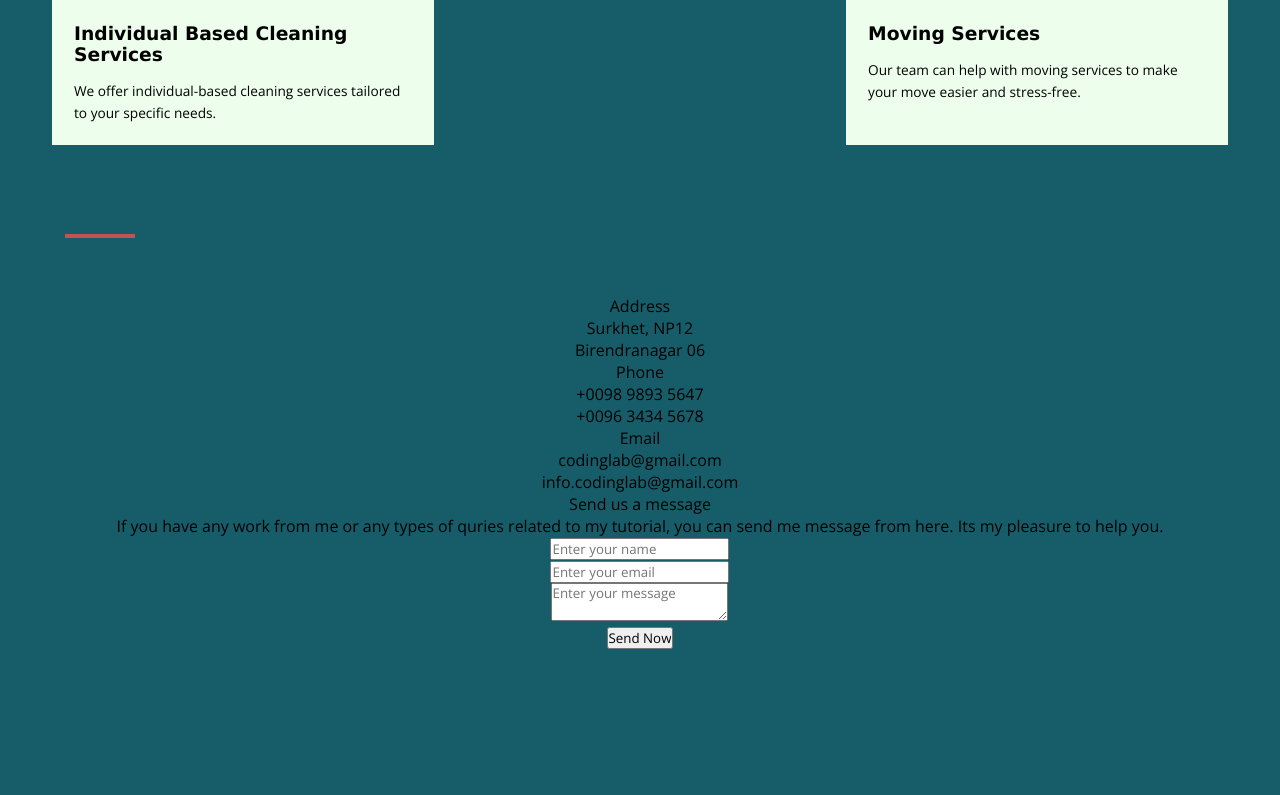
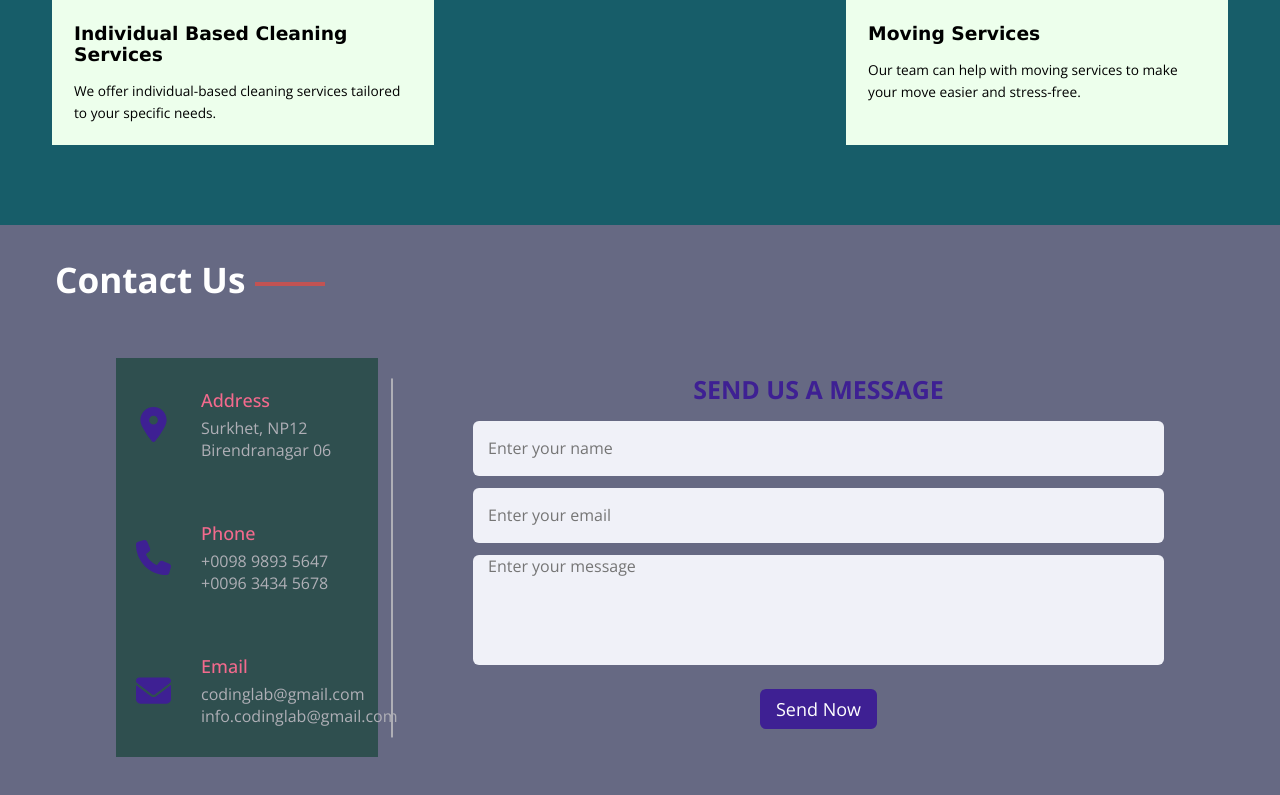
Before and after one commit to nyambogahezron/eddie_clean_services_app, a React (Vite) app: page / in a window 1280 px wide. Shown: the part 5433-6228 px from the top of the page. Built offline with nearby package versions, Linux system fonts and the light colour scheme.

Commit message:
add contact form

```diff
--- a/src/index.css
+++ b/src/index.css
@@ -787,68 +787,95 @@ section {
 -------------- HOME SECTION -------------------
 ************* CONTACT US ************************
 *************/
+#contact {
+  background: #666983;
+}
 
-/* contact */
-/* .container .content {
+#contact .container{
+  width: 85%;
+}
+
+#contact .content {
   display: flex;
   align-items: center;
   justify-content: space-between;
 }
-.container .content .left-side {
-  width: 25%;
-  height: 100%;
+#contact .content .left-side {
+  position: relative;
   display: flex;
   flex-direction: column;
   align-items: center;
   justify-content: center;
+  width: 25%;
+  height: 100%;
   margin-top: 15px;
-  position: relative;
+  background: #2F4F4F;
 }
-.content .left-side::before {
+
+#contact .left-side::before {
   content: "";
   position: absolute;
-  height: 70%;
+  height: 90%;
   width: 2px;
   right: -15px;
   top: 50%;
   transform: translateY(-50%);
   background: #afafb6;
 }
-.content .left-side .details {
-  margin: 14px;
-  text-align: center;
+
+#contact .content .left-side .details {
+  display: flex;
+  width: 100%;
+  margin: 20px;
+  gap: 20px;
 }
-.content .left-side .details i {
-  font-size: 30px;
+
+#contact .content .left-side .details .icon {
+  margin-left: 20px;
+  display: flex;
+  align-items: center;
+}
+
+#contact .content .left-side .details svg {
+  font-size: 35px;
   color: #3e2093;
-  margin-bottom: 10px;
 }
-.content .left-side .details .topic {
+
+#contact .content .left-side .info{
+display: flex;
+flex-direction: column;
+width: 70%;
+align-items: self-start;
+padding: 10px;
+color: #afafb6;
+
+}
+#contact .content .left-side .info .topic {
   font-size: 18px;
   font-weight: 500;
-}
-.content .left-side .details .text-one,
-.content .left-side .details .text-two {
-  font-size: 14px;
-  color: #afafb6;
+  color: #f36a8d;
+  margin-bottom: 5px;
 }
 
-.container .content .right-side {
+ #contact .right-side {
   width: 75%;
-  margin-left: 75px;
+  margin-left: 95px;
 }
-.content .right-side .topic-text {
-  font-size: 23px;
-  font-weight: 600;
+ #contact .right-side .contact-form  .topic-text {
+  font-size: 25px;
+  font-weight: 700;
   color: #3e2093;
+  text-transform: uppercase;
+  margin-bottom: 15px;
 }
-.right-side .input-box {
+
+#contact .right-side .contact-form  .input-box {
   height: 55px;
   width: 100%;
   margin: 12px 0;
 }
-.right-side .input-box input,
-.right-side .input-box textarea {
+ #contact .right-side .contact-form  .input-box input,
+ #contact .right-side .contact-form  .input-box textarea {
   height: 100%;
   width: 100%;
   border: none;
@@ -859,7 +886,7 @@ section {
   padding: 0 15px;
   resize: none;
 }
-.right-side .message-box {
+ #contact .right-side .contact-form .message-box {
   min-height: 110px;
 }
 .right-side .input-box textarea {
@@ -869,7 +896,7 @@ section {
   display: inline-block;
   margin-top: 12px;
 }
-.right-side .button input[type="button"] {
+ #contact .right-side .contact-form  .button input[type="button"] {
   color: #fff;
   font-size: 18px;
   outline: none;
@@ -880,26 +907,20 @@ section {
   cursor: pointer;
   transition: all 0.3s ease;
 }
-.button input[type="button"]:hover {
+ #contact .right-side .contact-form .button input[type="button"]:hover {
   background: #5029bc;
 }
 
 @media (max-width: 950px) {
-  .container {
-    width: 90%;
-    padding: 30px 40px 40px 35px;
-  }
-  .container .content .right-side {
+
+  #contact .container .content .right-side {
     width: 75%;
     margin-left: 55px;
   }
 }
 @media (max-width: 820px) {
-  .container {
-    margin: 40px 0;
-    height: 100%;
-  }
-  .container .content {
+
+  #contact .container .content {
     flex-direction: column-reverse;
   }
   .container .content .left-side {
@@ -916,4 +937,4 @@ section {
     width: 100%;
     margin-left: 0;
   }
-}  */
+}
--- /dev/null
+++ b/src/pages/Contact/contactForm.jsx
@@ -0,0 +1,24 @@
+const ContactForm = () => {
+  return (
+    <div className='contact-form'>
+      <div className='topic-text'>Send us a message</div>
+
+      <form action='#'>
+        <div className='input-box'>
+          <input type='text' placeholder='Enter your name' />
+        </div>
+        <div className='input-box'>
+          <input type='text' placeholder='Enter your email' />
+        </div>
+        <div className='input-box message-box'>
+          <textarea placeholder='Enter your message'></textarea>
+        </div>
+        <div className='button'>
+          <input type='button' value='Send Now' />
+        </div>
+      </form>
+    </div>
+  );
+};
+
+export default ContactForm;
--- a/src/pages/Contact/index.jsx
+++ b/src/pages/Contact/index.jsx
@@ -1,55 +1,48 @@
+import { FaLocationDot, FaPhone, FaEnvelope } from "react-icons/fa6";
 import PageTitle from "../../components/PageTitle";
+import ContactForm from "./contactForm";
 const Contact = () => {
   return (
     <section className='contact' id='contact'>
       <div>
-        <PageTitle title='Contact' />
+        <PageTitle text='Contact Us' />
 
         <div className='container'>
-          <div className='container'>
-            <div className='content'>
-              <div className='left-side'>
-                <div className='address details'>
-                  <i className='fas fa-map-marker-alt'></i>
+          <div className='content'>
+            <div className='left-side'>
+              <div className='details'>
+                <div className='icon'>
+                  <FaLocationDot />
+                </div>
+                <div className='info'>
                   <div className='topic'>Address</div>
-                  <div className='text-one'>Surkhet, NP12</div>
-                  <div className='text-two'>Birendranagar 06</div>
+                  <div>Surkhet, NP12</div>
+                  <div>Birendranagar 06</div>
                 </div>
-                <div className='phone details'>
-                  <i className='fas fa-phone-alt'></i>
+              </div>
+              <div className='details'>
+                <div className='icon'>
+                  <FaPhone />
+                </div>
+                <div className='info'>
                   <div className='topic'>Phone</div>
                   <div className='text-one'>+0098 9893 5647</div>
                   <div className='text-two'>+0096 3434 5678</div>
                 </div>
-                <div className='email details'>
-                  <i className='fas fa-envelope'></i>
+              </div>
+              <div className='details'>
+                <div className='icon'>
+                  <FaEnvelope />
+                </div>
+                <div className='info'>
                   <div className='topic'>Email</div>
                   <div className='text-one'>codinglab@gmail.com</div>
                   <div className='text-two'>info.codinglab@gmail.com</div>
                 </div>
               </div>
-              <div className='right-side'>
-                <div className='topic-text'>Send us a message</div>
-                <p>
-                  If you have any work from me or any types of quries related to
-                  my tutorial, you can send me message from here. Its my
-                  pleasure to help you.
-                </p>
-                <form action='#'>
-                  <div className='input-box'>
-                    <input type='text' placeholder='Enter your name' />
-                  </div>
-                  <div className='input-box'>
-                    <input type='text' placeholder='Enter your email' />
-                  </div>
-                  <div className='input-box message-box'>
-                    <textarea placeholder='Enter your message'></textarea>
-                  </div>
-                  <div className='button'>
-                    <input type='button' value='Send Now' />
-                  </div>
-                </form>
-              </div>
+            </div>
+            <div className='right-side'>
+              <ContactForm />
             </div>
           </div>
         </div>
```
